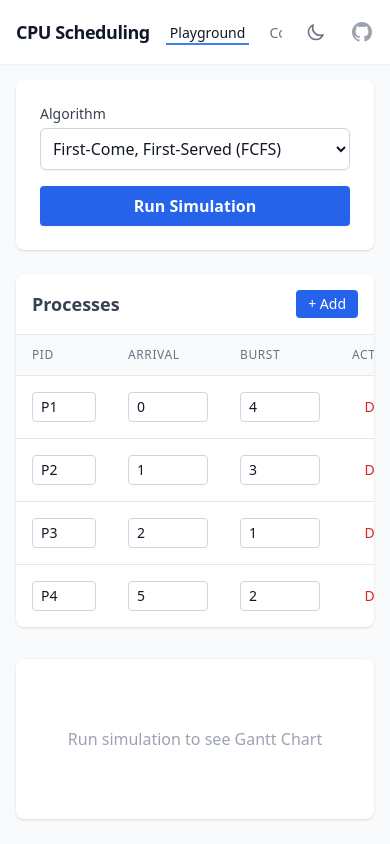
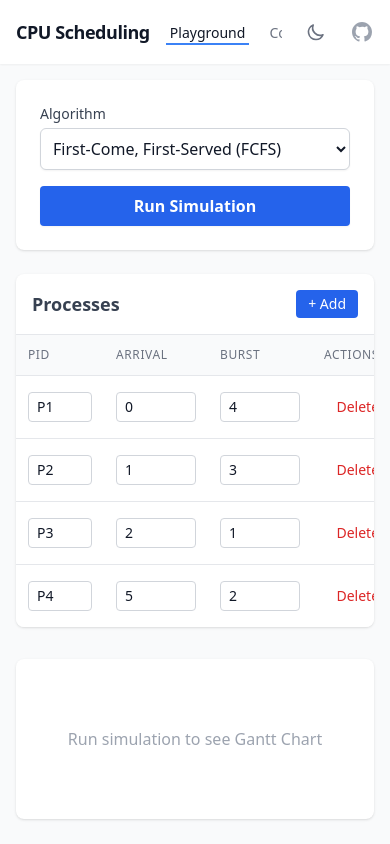
Before and after one commit to CodeExplorer430/cpu-scheduling-visualizer, a React (Vite) app in the folder frontend/: page / in a window 390 px wide. Built offline with nearby package versions, Linux system fonts and the light colour scheme.

Commit message:
fix: optimize ProcessTable responsiveness for desktop and mobile
- Reduce horizontal padding in table headers and cells to save space.
- Make input fields flexible (w-full max-w-...) to adapt to column width.
- Ensure "Actions" column is visible on standard desktop resolutions without scrolling.

```diff
--- a/frontend/src/components/ProcessTable.tsx
+++ b/frontend/src/components/ProcessTable.tsx
@@ -41,42 +41,42 @@ export const ProcessTable: React.FC<Props> = ({ processes, onProcessChange }) =>
         <table className="min-w-full divide-y divide-gray-200 dark:divide-gray-700">
           <thead className="bg-gray-50 dark:bg-gray-700">
             <tr>
-              <th className="px-4 sm:px-6 py-3 text-left text-xs font-medium text-gray-500 dark:text-gray-300 uppercase tracking-wider">PID</th>
-              <th className="px-4 sm:px-6 py-3 text-left text-xs font-medium text-gray-500 dark:text-gray-300 uppercase tracking-wider">Arrival</th>
-              <th className="px-4 sm:px-6 py-3 text-left text-xs font-medium text-gray-500 dark:text-gray-300 uppercase tracking-wider">Burst</th>
-              <th className="px-4 sm:px-6 py-3 text-right text-xs font-medium text-gray-500 dark:text-gray-300 uppercase tracking-wider">Actions</th>
+              <th className="px-3 sm:px-4 py-3 text-left text-xs font-medium text-gray-500 dark:text-gray-300 uppercase tracking-wider">PID</th>
+              <th className="px-3 sm:px-4 py-3 text-left text-xs font-medium text-gray-500 dark:text-gray-300 uppercase tracking-wider">Arrival</th>
+              <th className="px-3 sm:px-4 py-3 text-left text-xs font-medium text-gray-500 dark:text-gray-300 uppercase tracking-wider">Burst</th>
+              <th className="px-3 sm:px-4 py-3 text-right text-xs font-medium text-gray-500 dark:text-gray-300 uppercase tracking-wider">Actions</th>
             </tr>
           </thead>
           <tbody className="bg-white dark:bg-gray-800 divide-y divide-gray-200 dark:divide-gray-700">
             {processes.map((process, index) => (
               <tr key={index}>
-                <td className="px-4 sm:px-6 py-4 whitespace-nowrap">
+                <td className="px-3 sm:px-4 py-4 whitespace-nowrap">
                   <input
                     type="text"
                     value={process.pid}
                     onChange={(e) => updateProcess(index, 'pid', e.target.value)}
-                    className="bg-white text-gray-900 border-gray-300 dark:border-gray-600 dark:bg-gray-700 dark:text-white border rounded px-2 py-1 w-16 sm:w-20 text-sm focus:ring-blue-500 focus:border-blue-500 transition-colors"
+                    className="bg-white text-gray-900 border-gray-300 dark:border-gray-600 dark:bg-gray-700 dark:text-white border rounded px-2 py-1 w-16 sm:w-full max-w-[5rem] text-sm focus:ring-blue-500 focus:border-blue-500 transition-colors"
                   />
                 </td>
-                <td className="px-4 sm:px-6 py-4 whitespace-nowrap">
+                <td className="px-3 sm:px-4 py-4 whitespace-nowrap">
                   <input
                     type="number"
                     min="0"
                     value={process.arrival}
                     onChange={(e) => updateProcess(index, 'arrival', parseInt(e.target.value) || 0)}
-                    className="bg-white text-gray-900 border-gray-300 dark:border-gray-600 dark:bg-gray-700 dark:text-white border rounded px-2 py-1 w-20 sm:w-24 text-sm focus:ring-blue-500 focus:border-blue-500 transition-colors"
+                    className="bg-white text-gray-900 border-gray-300 dark:border-gray-600 dark:bg-gray-700 dark:text-white border rounded px-2 py-1 w-20 sm:w-full max-w-[6rem] text-sm focus:ring-blue-500 focus:border-blue-500 transition-colors"
                   />
                 </td>
-                <td className="px-4 sm:px-6 py-4 whitespace-nowrap">
+                <td className="px-3 sm:px-4 py-4 whitespace-nowrap">
                   <input
                     type="number"
                     min="1"
                     value={process.burst}
                     onChange={(e) => updateProcess(index, 'burst', parseInt(e.target.value) || 1)}
-                    className="bg-white text-gray-900 border-gray-300 dark:border-gray-600 dark:bg-gray-700 dark:text-white border rounded px-2 py-1 w-20 sm:w-24 text-sm focus:ring-blue-500 focus:border-blue-500 transition-colors"
+                    className="bg-white text-gray-900 border-gray-300 dark:border-gray-600 dark:bg-gray-700 dark:text-white border rounded px-2 py-1 w-20 sm:w-full max-w-[6rem] text-sm focus:ring-blue-500 focus:border-blue-500 transition-colors"
                   />
                 </td>
-                <td className="px-4 sm:px-6 py-4 whitespace-nowrap text-right text-sm font-medium">
+                <td className="px-3 sm:px-4 py-4 whitespace-nowrap text-right text-sm font-medium">
                   <button
                     onClick={() => removeProcess(index)}
                     className="text-red-600 hover:text-red-900 dark:text-red-400 dark:hover:text-red-300"
```
